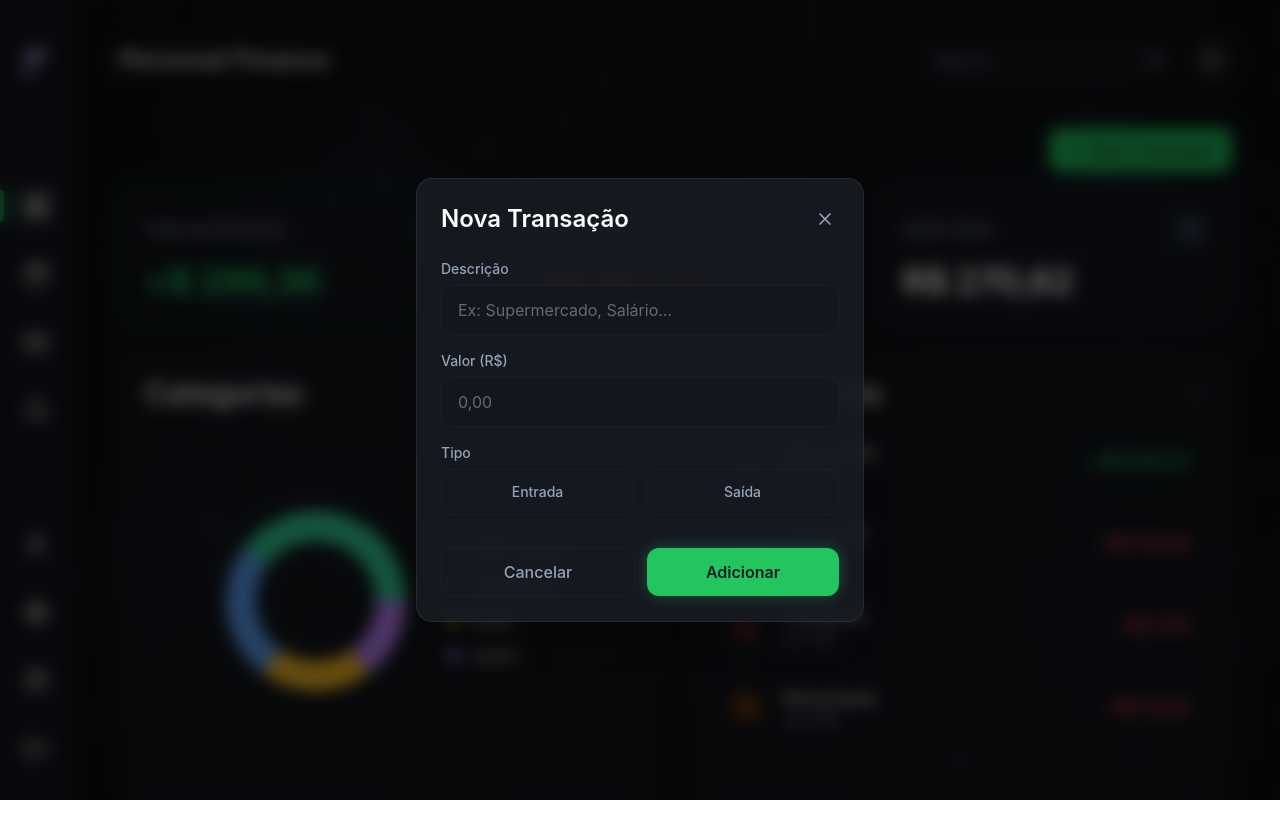
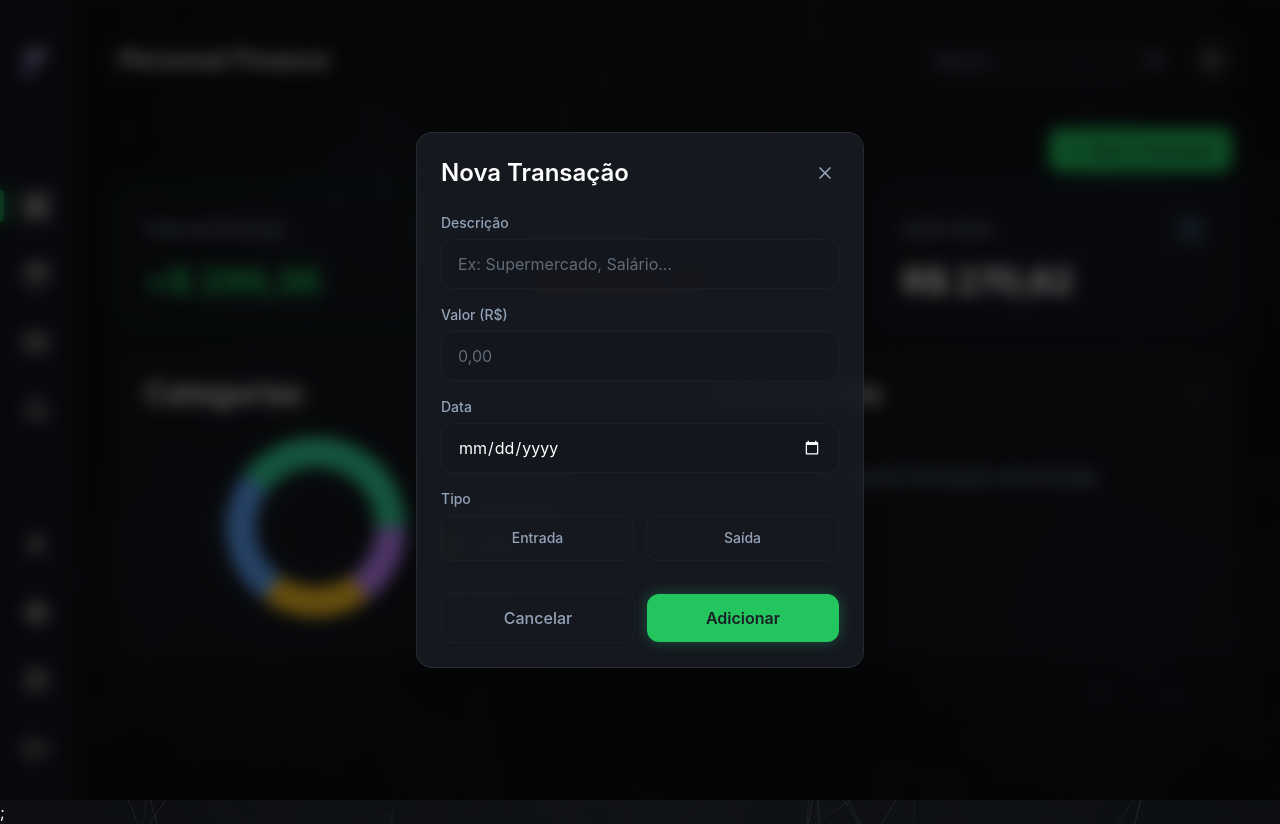
Before and after one commit to joao-vitor-santosz/FinQuest, a React (Vite) app: page / in a window 1280 px wide. Both pictures are taken after a click on the button "Nova Transação". Before the commit the page ends 800 px from the top, so only its background shows below. Built offline with nearby package versions, Linux system fonts and the light colour scheme.

Commit message:
feat: adiciona lógica de adicionar uma nova transação através do modal

```diff
--- a/src/App.tsx
+++ b/src/App.tsx
@@ -1,5 +1,6 @@
 import { RouterProvider, createRouter } from "@tanstack/react-router";
 import { routeTree } from "./router-tree-gen";
+import { TransactionProvider } from "./context/TransactionContext";
 
 const router = createRouter({ routeTree });
 
@@ -10,5 +11,9 @@ declare module "@tanstack/react-router" {
 }
 
 export default function App() {
-  return <RouterProvider router={router} />;
+  return (
+    <TransactionProvider>
+      <RouterProvider router={router} />;
+    </TransactionProvider>
+  );
 }
--- a/src/components/AddTransactionModal/add-transaction-form.schema.ts
+++ b/src/components/AddTransactionModal/add-transaction-form.schema.ts
@@ -2,7 +2,7 @@ import { z } from "zod";
 import { useForm } from "react-hook-form";
 import { zodResolver } from "@hookform/resolvers/zod";
 
-// 1. Definição do schema com validação compatível para o formulário
+// 1. Definição do schema com a adição do campo de data
 export const addTransactionFormSchema = z.object({
   description: z.string().trim().nonempty("A descrição é obrigatória"),
   amount: z
@@ -19,11 +19,15 @@ export const addTransactionFormSchema = z.object({
     .refine((value) => ["income", "expense"].includes(value), {
       message: "Selecione o tipo da transação",
     }),
+  date: z
+    .string()
+    .trim()
+    .nonempty("A data é obrigatória"), // <-- Nova validação para a data
 });
 
 export type TransactionFormData = z.infer<typeof addTransactionFormSchema>;
 
-// 2. Hook Customizado exatamente igual ao modelo enviado
+// 2. Hook Customizado com o novo valor padrão
 export const useTransactionForm = () => {
   const {
     register,
@@ -39,6 +43,7 @@ export const useTransactionForm = () => {
       description: "",
       amount: "",
       type: "",
+      date: "", // <-- Inicializa o input de data vazio
     },
     criteriaMode: "all",
   });
--- a/src/components/AddTransactionModal/index.tsx
+++ b/src/components/AddTransactionModal/index.tsx
@@ -1,5 +1,8 @@
 import { X } from "lucide-react";
 import { useTransactionForm } from "./add-transaction-form.schema";
+import { useContext } from "react";
+import { TransactionContext } from "../../context/TransactionContext";
+import type { TransactionFormData } from "./add-transaction-form.schema";
 
 interface AddTransactionModalProps {
   isOpen: boolean;
@@ -10,15 +13,18 @@ export const AddTransactionModal = ({
   isOpen,
   onClose,
 }: AddTransactionModalProps) => {
+  // Importamos o hook atualizado que agora já conhece o campo 'date'
   const { register, handleSubmit, errors, setValue, watch, reset } =
     useTransactionForm();
+  const { handleAddTransiction } = useContext(TransactionContext);
 
+  // Monitora o tipo selecionado para estilizar os botões
   const selectedType = watch("type");
 
   if (!isOpen) return null;
 
-  const onSubmit = (data: any) => {
-    console.log("Transação validada com sucesso!", data);
+  const onSubmit = (data: TransactionFormData) => {
+    handleAddTransiction(data);
     reset();
     onClose();
   };
@@ -86,6 +92,27 @@ export const AddTransactionModal = ({
             )}
           </div>
 
+          {/* Campo: Data da Transação */}
+          <div className="flex flex-col gap-1.5">
+            <label className="text-sm font-medium text-text-secondary">
+              Data
+            </label>
+            <input
+              {...register("date")}
+              type="date"
+              className={`w-full px-4 py-3 rounded-xl bg-bg-sidebar/60 border text-white focus:outline-none transition-all scheme-dark ${
+                errors.date
+                  ? "border-expense focus:ring-1 focus:ring-expense"
+                  : "border-border-glass/40 focus:border-income"
+              }`}
+            />
+            {errors.date && (
+              <span className="text-xs text-expense font-medium pl-1">
+                {errors.date.message}
+              </span>
+            )}
+          </div>
+
           {/* Campo: Tipo (Entrada/Saída) */}
           <div className="flex flex-col gap-1.5">
             <label className="text-sm font-medium text-text-secondary">
--- a/src/components/TransactionList/index.tsx
+++ b/src/components/TransactionList/index.tsx
@@ -1,7 +1,11 @@
-import { MoreHorizontal, ChevronDown } from "lucide-react";
-import { transactions } from "../../mocks/transactions";
+import { MoreHorizontal, ChevronDown, ArrowUpRight, ArrowDownLeft } from "lucide-react";
+import { useContext } from "react";
+import { TransactionContext } from "../../context/TransactionContext";
+import formatCurrency from "../../utils/format-currency";
 
 export const TransactionList = () => {
+  const { transactions } = useContext(TransactionContext);
+
   return (
     <div className="flex-1 p-6 max-h-112.5 overflow-hidden rounded-2xl bg-bg-card/40 border border-border-glass backdrop-blur-md flex flex-col justify-between">
 
@@ -13,9 +17,16 @@ export const TransactionList = () => {
         </button>
       </div>
 
+      {transactions.length === 0 && (
+        <div className="flex-1 flex items-center justify-center text-text-secondary text-lg font-medium">
+          Nenhuma transação encontrada.
+        </div>
+      )}
       <div className="flex-1 flex flex-col gap-3 overflow-y-auto scrollbar-hide pr-1 scrollbar-thin">
         {transactions.map((transaction) => {
-          const Icon = transaction.icon;
+          const isIncome = transaction.type === 'income';
+          const Icon = isIncome ? ArrowUpRight : ArrowDownLeft;
+          const iconBg = isIncome ? 'bg-income/10 text-income' : 'bg-expense/10 text-expense';
           return (
             <div
               key={transaction.id}
@@ -23,18 +34,18 @@ export const TransactionList = () => {
             >
               {/* Lado Esquerdo: Ícone + Título/Data */}
               <div className="flex items-center gap-4">
-                <div className={`w-10 h-10 rounded-xl flex items-center justify-center ${transaction.iconBg}`}>
+                <div className={`w-10 h-10 rounded-xl flex items-center justify-center ${iconBg}`}>
                   <Icon size={20} />
                 </div>
                 <div className="flex flex-col">
-                  <span className="text-md font-medium text-white">{transaction.title}</span>
+                  <span className="text-md font-medium text-white">{transaction.description}</span>
                   <span className="text-sm text-text-secondary">{transaction.date}</span>
                 </div>
               </div>
 
               {/* Lado Direito: Valor */}
               <span className={`text-lg font-semibold ${transaction.type === 'income' ? 'text-income' : 'text-expense'}`}>
-                {transaction.amount}
+                {formatCurrency(transaction.amount)}
               </span>
             </div>
           );
--- /dev/null
+++ b/src/context/TransactionContext.tsx
@@ -0,0 +1,33 @@
+import { createContext, useState } from "react";
+import type { TransactionTypes } from "../interfaces/transactions";
+
+interface TransactionContextData {
+  transactions: TransactionTypes[];
+  handleAddTransiction: (data: Omit<TransactionTypes, "id">) => void;
+}
+
+export const TransactionContext = createContext<TransactionContextData>(
+  {} as TransactionContextData,
+);
+
+export const TransactionProvider = ({
+  children,
+}: {
+  children: React.ReactNode;
+}) => {
+  const [transactions, setTransactions] = useState<TransactionTypes[]>([]);
+
+  const handleAddTransiction = (data: Omit<TransactionTypes, "id">) => {
+    const newTransaction: TransactionTypes = {
+      ...data,
+      id: Date.now().toString(),
+    };
+    setTransactions([...transactions, newTransaction]);
+  };
+
+  return (
+    <TransactionContext.Provider value={{ transactions, handleAddTransiction }}>
+      {children}
+    </TransactionContext.Provider>
+  );
+};
--- /dev/null
+++ b/src/interfaces/transactions.ts
@@ -0,0 +1,7 @@
+export interface TransactionTypes {
+  id: string;
+  description: string;
+  amount: string;
+  type: string;
+  date: string;
+}
--- /dev/null
+++ b/src/utils/format-currency.ts
@@ -0,0 +1,35 @@
+type FormatOptions = {
+	locale?: string;
+	currency?: string;
+	minimumFractionDigits?: number;
+	maximumFractionDigits?: number;
+	currencyDisplay?: 'symbol' | 'code' | 'name';
+};
+
+export function formatCurrency(value: number | string, options: FormatOptions = {}): string {
+	const locale = options.locale ?? 'pt-BR';
+	const currency = options.currency ?? 'BRL';
+
+	let num: number;
+	if (typeof value === 'string') {
+		// Allow input like "1234.56", "1234,56" or "R$ 1.234,56"
+		const cleaned = value.replace(/[^0-9,.-]/g, '').replace(/\./g, '').replace(/,/g, '.');
+		num = Number(cleaned);
+	} else {
+		num = value;
+	}
+
+	if (Number.isNaN(num)) return '';
+
+	const formatter = new Intl.NumberFormat(locale, {
+		style: 'currency',
+		currency,
+		minimumFractionDigits: options.minimumFractionDigits ?? 2,
+		maximumFractionDigits: options.maximumFractionDigits ?? 2,
+		currencyDisplay: options.currencyDisplay ?? 'symbol',
+	});
+
+	return formatter.format(num);
+}
+
+export default formatCurrency;
```
